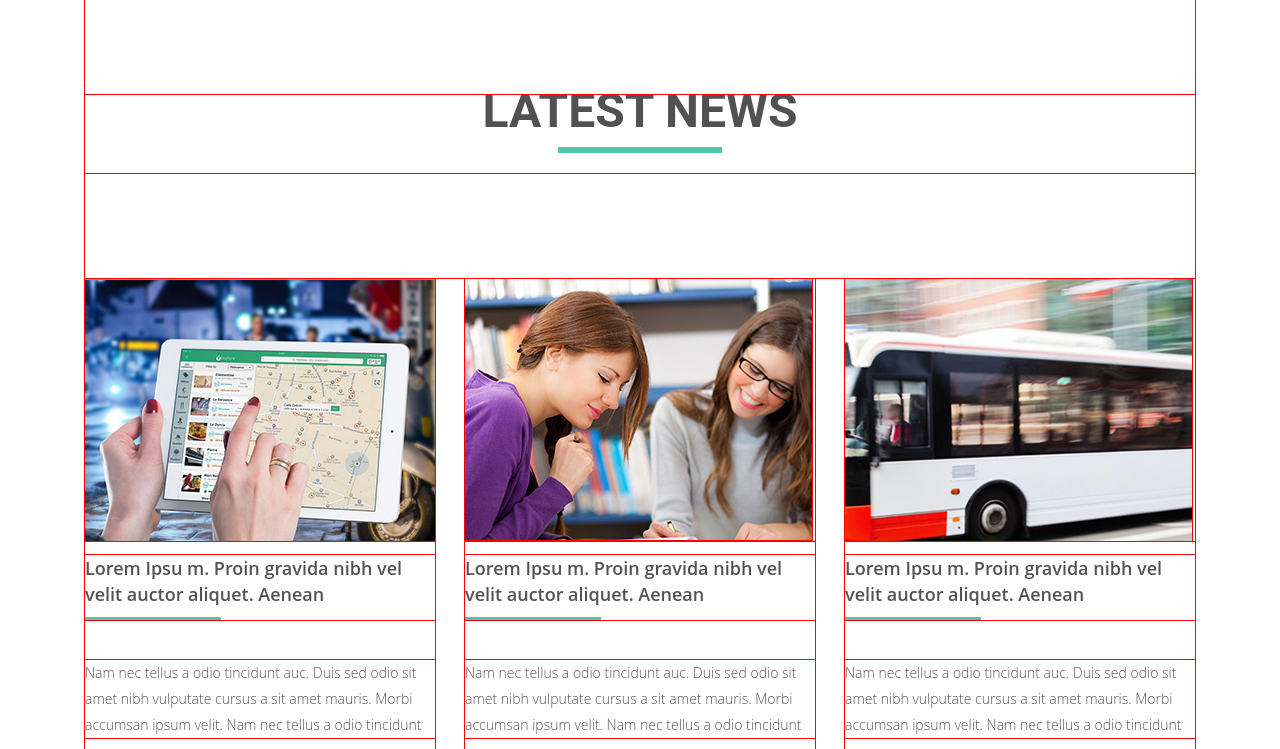
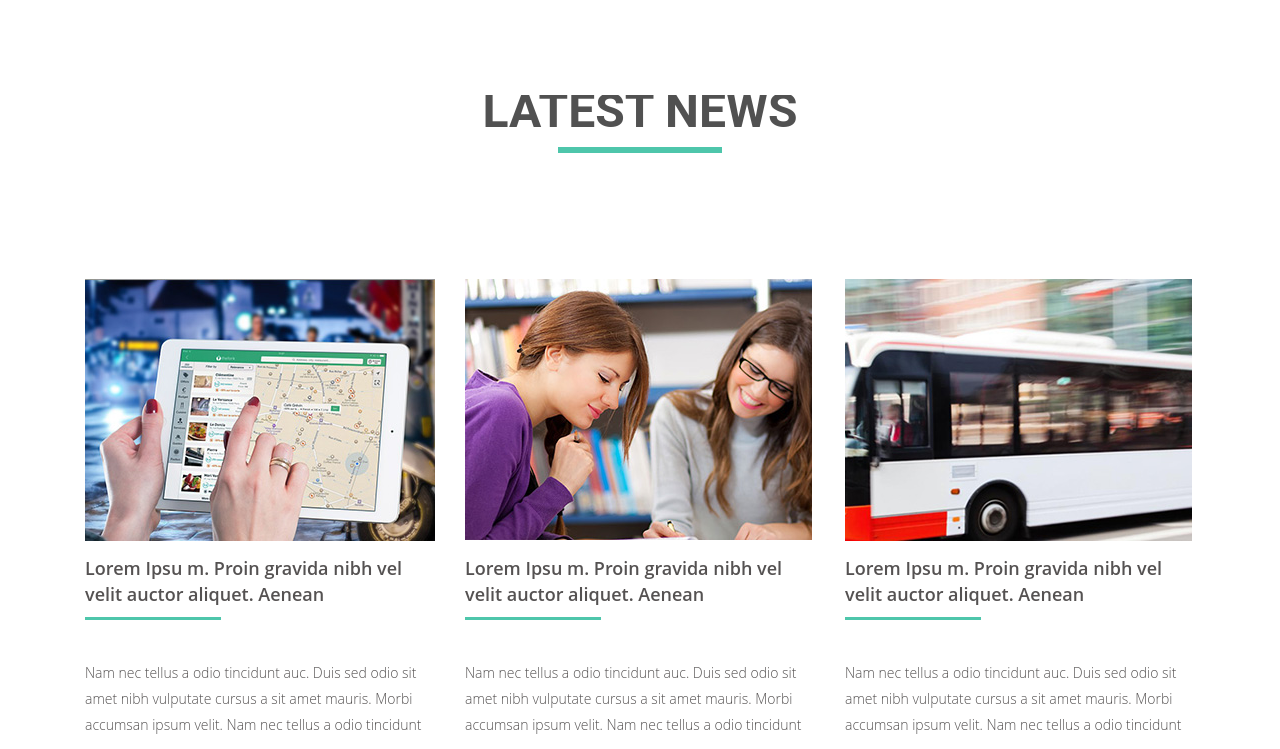
Before and after one commit to Serhii777/goit-fe-course.github.io, a plain HTML site: page module-04/index.html in a window 1280 px wide. Shown: the part 1009-1758 px from the top of the page. Drawn offline with Linux system fonts and the light colour scheme.

Commit message:
For new validation

```diff
--- a/module-04/css/style.css
+++ b/module-04/css/style.css
@@ -34,10 +34,6 @@ img {
 
 a {
     text-decoration: none;
-}
-
-* {
-    outline: 1px solid red;
 }
 
 /* navigation */
@@ -133,9 +129,6 @@ h2::after {
     margin: 20px auto;
 }
 
-
-
-
 .items-products {
     margin: 0px;
     padding: 0px;
@@ -173,7 +166,6 @@ h2::after {
     text-transform: uppercase;
     transition-duration: 0.3s;
     background: #323232;
-
 }
 
 .product-title {
@@ -207,27 +199,6 @@ h2::after {
     background: #7fd9c7;
 }
 
-
-/* Tab по Featured products - не работает, и не знаю почему??? */
-
-
-/* .item-products:focus .product-link {
-    box-shadow: 0 14px 28px rgba(0, 0, 0, 0.25), 0 10px 10px rgba(0, 0, 0, 0.22);
-}
-
-.item-products:focus .product-text-wrp {
-    background: #1abc9c;
-}
-
-.item-products:focus .product-price {
-    background: #7fd9c7;
-} */
-
-
-
-
-
-
 /* LATEST NEWS */
 
 .main-section-news {
@@ -252,7 +223,7 @@ h2::after {
     padding: 0px;
 }
 
-.items-news li{
+.items-news li {
     float: left;
     width: 350px;
     list-style: none;
@@ -265,13 +236,13 @@ h2::after {
     margin-right: 30px;
 }
 
-.content-news-item{
+.content-news-item {
     float: right;
     overflow: hidden;
 }
 
 .item-news:hover,
-.item-news .download-button:hover{
+.item-news .download-button:hover {
     box-shadow: 0 14px 28px rgba(0, 0, 0, 0.25), 0 10px 10px rgba(0, 0, 0, 0.22);
 }
 
```
